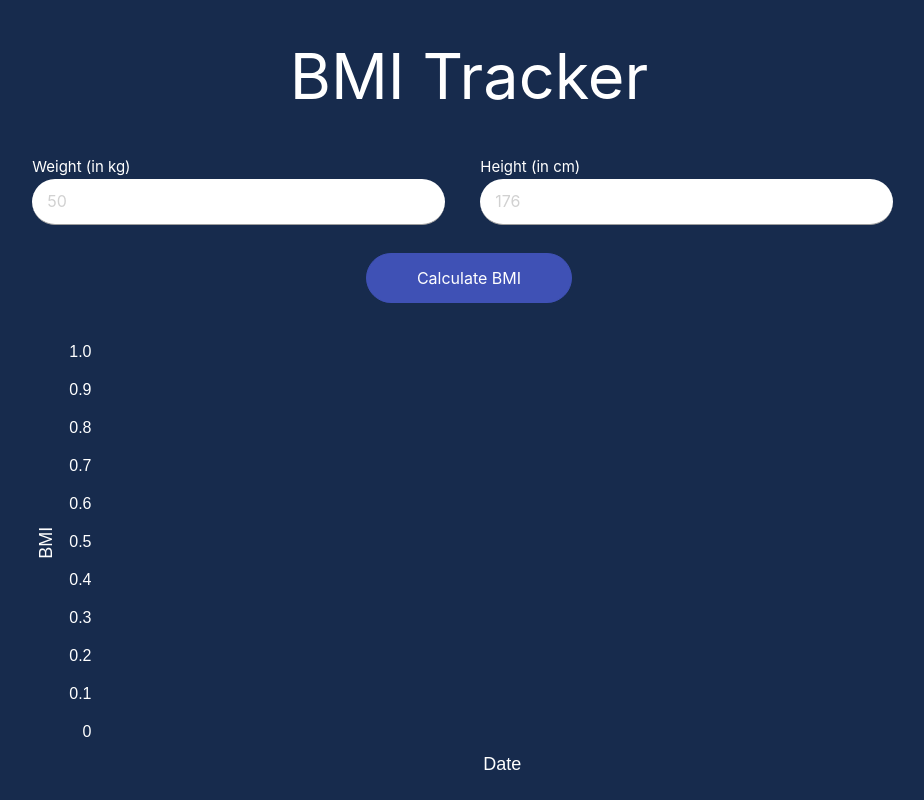
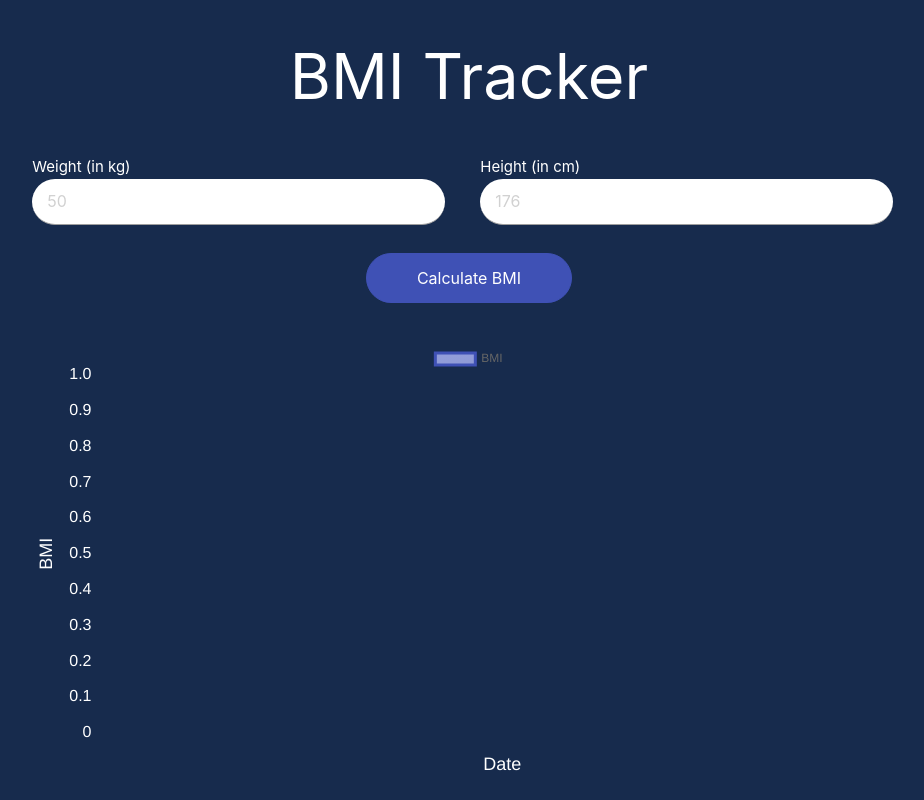
Before and after one commit to i3-sol/react_sample_calculate, a React (Create React App) app: page / in a window 1280 px wide. Shown: the whole page, without its empty margins (171-1095 px from the left). Built offline with nearby package versions, Linux system fonts and the light colour scheme.

Commit message:
Added react-chartjs-2

```diff
--- a/package.json
+++ b/package.json
@@ -7,6 +7,7 @@
     "chart.js": "^2.8.0",
     "materialize-css": "^1.0.0-rc.2",
     "react": "^16.9.0",
+    "react-chartjs-2": "^2.8.0",
     "react-dom": "^16.9.0",
     "react-scripts": "3.1.1"
   },
--- a/src/Bar.jsx
+++ b/src/Bar.jsx
@@ -1,20 +1,14 @@
-import React, { useEffect, useRef } from 'react';
-import { Chart } from 'chart.js';
+import React from 'react';
+import { Line } from 'react-chartjs-2';
 
 const Bar = ({ labelData, bmiData }) => {
-  Chart.defaults.global.legend.display = false;
-  Chart.defaults.global.defaultFontFamily = "'PT Sans', sans-serif";
-
-  const chartRef = useRef();
-
-  useEffect(() => {
-    const myChartRef = chartRef.current.getContext('2d');
-    let gradient = myChartRef.createLinearGradient(63, 81, 181, 700);
+  const data = canvas => {
+    const ctx = canvas.getContext('2d');
+    const gradient = ctx.createLinearGradient(63, 81, 181, 700);
     gradient.addColorStop(0, '#929dd9');
     gradient.addColorStop(1, '#172b4d');
-    new Chart(myChartRef, {
-      type: 'line',
-      data: {
+
+    return {
       labels: labelData,
       datasets: [
         {
@@ -28,8 +22,10 @@ const Bar = ({ labelData, bmiData }) => {
           pointHoverBorderWidth: 2
         }
       ]
-      },
-      options: {
+    };
+  };
+
+  const options = {
     responsive: true,
     scales: {
       xAxes: [
@@ -74,19 +70,11 @@ const Bar = ({ labelData, bmiData }) => {
       titleFontSize: 13,
       bodyFontSize: 13
     }
-      }
-    });
-  });
+  };
 
   return (
     <>
-      <canvas
-        id="myChart"
-        ref={chartRef}
-        style={{
-          display: bmiData !== undefined ? 'block' : 'none'
-        }}
-      />
+      <Line data={data} options={options} />
     </>
   );
 };
```
Also changed, not shown: 2 other files (tests, documents, lock files or other folders). Lines whose indentation alone changed are shown as unchanged.
